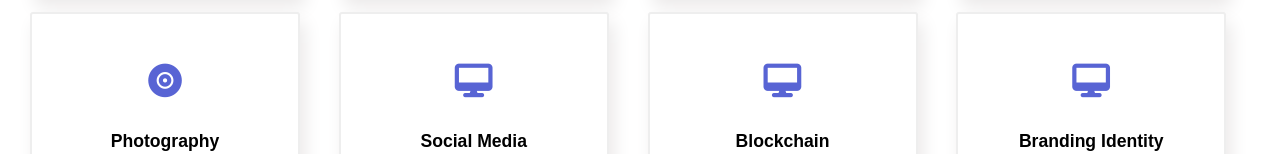
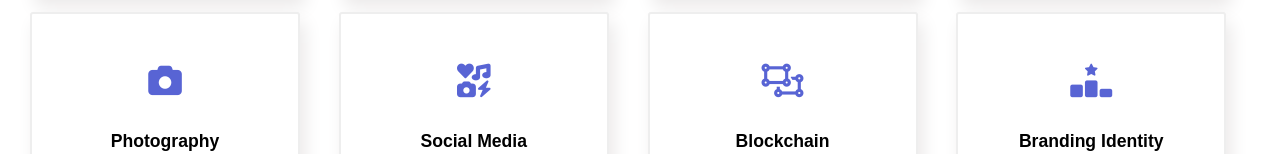
Before and after one commit to saramonjezi63/The-real-project, a plain HTML site: page index.html in a window 1280 px wide. Shown: the part 1632-1786 px from the top of the page. Drawn offline with Linux system fonts and the light colour scheme.

Commit message:
products__item
changing the icons for each item

```diff
--- a/index.html
+++ b/index.html
@@ -123,7 +123,7 @@ creative design to drive engaging and high-impact digital experiences.</pre
         </div>
         <!-- 5 -->
         <div class="products__item">
-          <i class="fa-solid fa-record-vinyl"></i><br />
+          <i class="fa-solid fa-camera"></i><br />
           <h2>photography</h2>
           <p>
             prouduct | events | real estatel|<br />hotels | family | sports |
@@ -135,7 +135,7 @@ creative design to drive engaging and high-impact digital experiences.</pre
         </div>
         <!-- 6 -->
         <div class="products__item">
-          <i class="fa-solid fa-desktop"></i><br />
+          <i class="fa-solid fa-icons"></i><br />
           <h2>social media</h2>
           <p>
             instagramn | facebook | linkdin <br />snapchat | youtube | g+&...
@@ -145,7 +145,7 @@ creative design to drive engaging and high-impact digital experiences.</pre
         </div>
         <!-- 7 -->
         <div class="products__item">
-          <i class="fa-solid fa-desktop"></i><br />
+          <i class="fa-regular fa-object-ungroup"></i><br />
           <h2>blockchain</h2>
           <p>
             sell & buy bitcoin<br />also different type of<br />cryptocurrencies
@@ -155,7 +155,7 @@ creative design to drive engaging and high-impact digital experiences.</pre
         </div>
         <!-- 8 -->
         <div class="products__item">
-          <i class="fa-solid fa-desktop"></i><br />
+          <i class="fa-solid fa-ranking-star"></i><br />
           <h2>branding identity</h2>
           <p>brand analytic |reaserch<br />brand development &...</p>
           <br />
```
